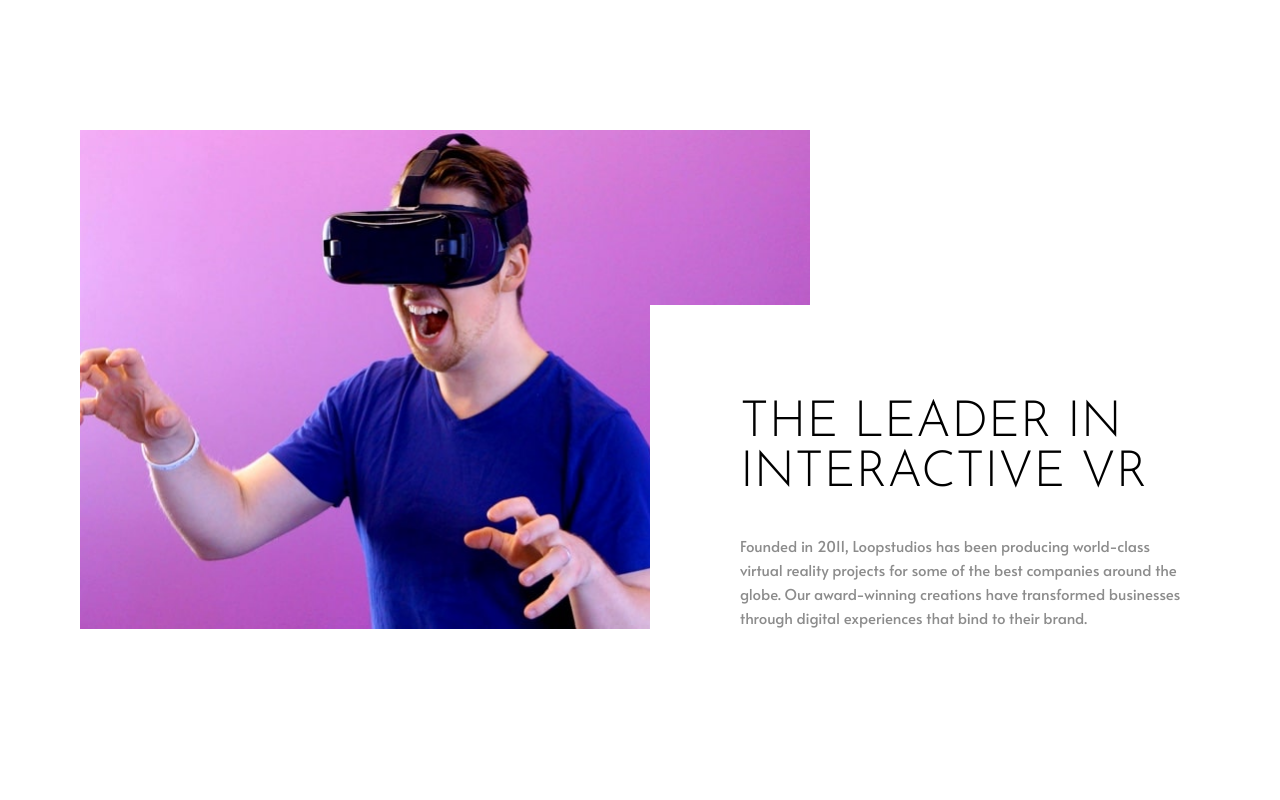
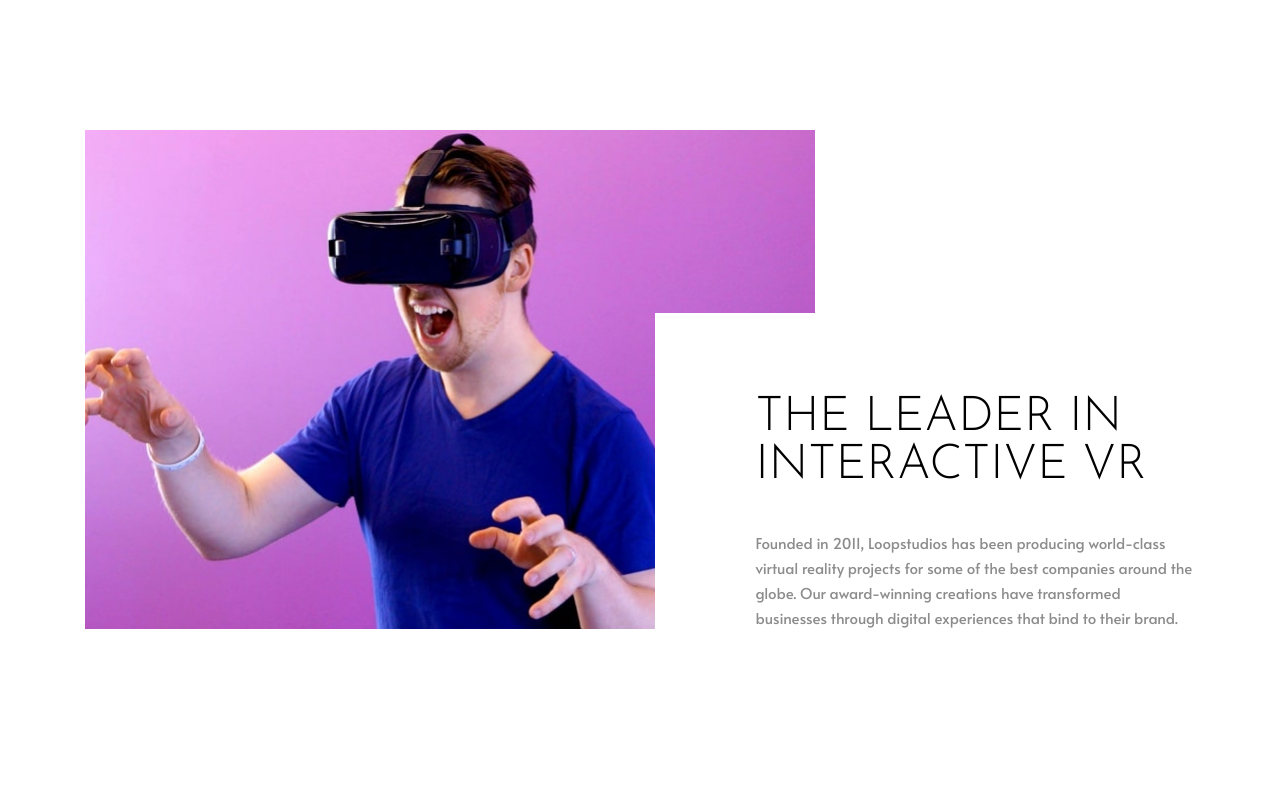
Before and after one commit to danielopq/loopstudios, a plain HTML site: page index.html in a window 1280 px wide. Shown: the part 680-1480 px from the top of the page. Drawn offline with Linux system fonts and the light colour scheme.

Commit message:
leader - remade

```diff
--- a/css/stylesheet.css
+++ b/css/stylesheet.css
@@ -66,6 +66,7 @@ menu {
 	height: 32px;
 	justify-content: space-between;
 	padding: 0px 30px 0px 0px;
+	margin: 0px;
 }
 
 #menu-links {
@@ -163,9 +164,10 @@ menu {
 }
 
 /*######################## LEADER ########################*/
+
 #leader {
 	position: relative;
-	width: 1120px;
+	width: 1111px;
 	height: 500px;
 	margin: 160px auto auto auto;
 	display: flex;
@@ -178,26 +180,31 @@ menu {
 	background: url("../images/desktop/image-interactive.jpg") center/730px no-repeat;
 }
 #leader-text {
+	width: 541px;
+	height: 317px;
 	display: flex;
+	flex-direction: column;
 	justify-content: flex-end;
+	align-items: flex-end;
 	position: absolute;
 	z-index: 100;
 	background-color: white;
-	width: 540px;
-	height: 325px;
 	left: 570px;
 }
 #leader-text p {
-	margin-left: 90px;
+	width: 440px;
 	text-align: left;
+
 }
 .leader-title {
-	font: 300 50px/1 'Josefin Sans';
+	height: 96px;
+	font: 300 48px/48px 'Josefin Sans';
 	color: black;
-	margin-bottom: 20px;
+	margin-bottom: 25px;
 }
 .leader-main-text {
-	font: 400 15px/1.6 'Alata';
+	height: 100px;
+	font: 400 15px/25px 'Alata';
 	color: hsl(0, 0%, 55%);
 	margin-bottom: 0px;
 }
--- a/index.html
+++ b/index.html
@@ -68,11 +68,13 @@
 		</div>
 		<div id="leader">
 			<div id="leader-pic"></div>
-			<div id="leader-text" class="flexColumnCenter">
+			<div id="leader-text">
 				<p class="leader-title">THE LEADER IN INTERACTIVE VR</p>
-				<p class="leader-main-text">Founded in 2011, Loopstudios has been producing world-class virtual reality
-					projects for some of the best companies around the globe. Our award-winning creations have
-					transformed businesses through digital experiences that bind to their brand.</p>
+				<p class="leader-main-text">Founded in 2011, Loopstudios has been producing
+					world-class virtual reality projects for some of the best companies around the globe.
+					Our award-winning creations have transformed businesses through digital experiences
+					that bind to their brand.
+				</p>
 			</div>
 		</div>
 		<div id="creations">
```
